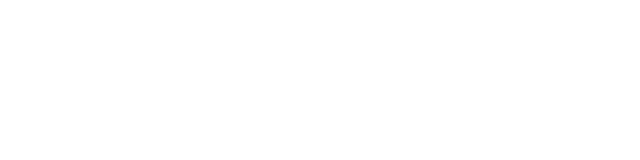
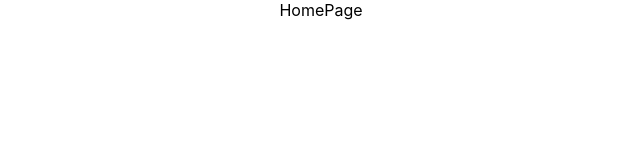
Before and after one commit to kevsbry/kevin-singlife-exam, a React (Create React App) app: page / in a window 1280 px wide. Shown: the top 160 px of the page, without its empty margins (319-959 px from the left). Built offline with nearby package versions, Linux system fonts and the light colour scheme.

Commit message:
setup routes

```diff
--- a/package.json
+++ b/package.json
@@ -14,6 +14,7 @@
     "react": "^18.2.0",
     "react-dom": "^18.2.0",
     "react-redux": "^8.0.2",
+    "react-router-dom": "^6.3.0",
     "react-scripts": "5.0.1",
     "typescript": "^4.4.2",
     "web-vitals": "^2.1.0"
--- a/src/App.tsx
+++ b/src/App.tsx
@@ -1,9 +1,17 @@
 import React from "react";
 
 import "./App.css";
+import { Route, Routes } from "react-router-dom";
+import HomePage from "./pages/HomePage";
 
 function App() {
-  return <div className="App"></div>;
+  return (
+    <div className="App">
+      <Routes>
+        <Route path="/" element={<HomePage />} />
+      </Routes>
+    </div>
+  );
 }
 
 export default App;
--- a/src/index.tsx
+++ b/src/index.tsx
@@ -6,6 +6,7 @@
 
 import { Provider } from "react-redux";
 import { store } from "./app/store";
+import { BrowserRouter as Router } from "react-router-dom";
 
 const root = ReactDOM.createRoot(
   document.getElementById("root") as HTMLElement
@@ -13,7 +14,9 @@
 root.render(
   <React.StrictMode>
     <Provider store={store}>
-      <App />
+      <Router>
+        <App />
+      </Router>
     </Provider>
   </React.StrictMode>
 );
--- /dev/null
+++ b/src/pages/HomePage.tsx
@@ -0,0 +1,7 @@
+import React from "react";
+
+const HomePage = () => {
+  return <div>HomePage</div>;
+};
+
+export default HomePage;
```
Also changed, not shown: 1 other file (tests, documents, lock files or other folders).
